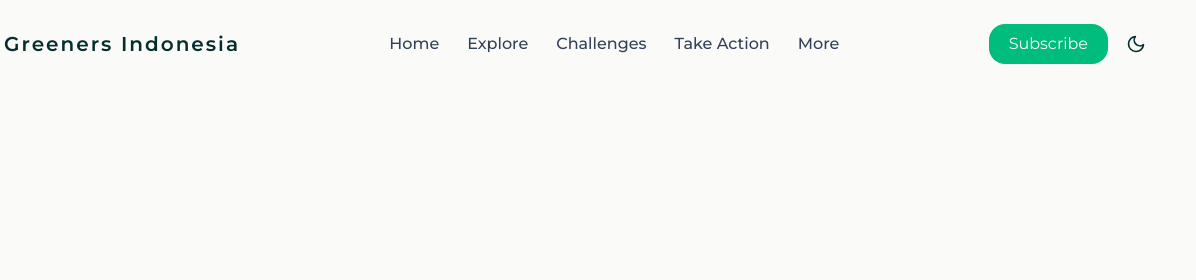
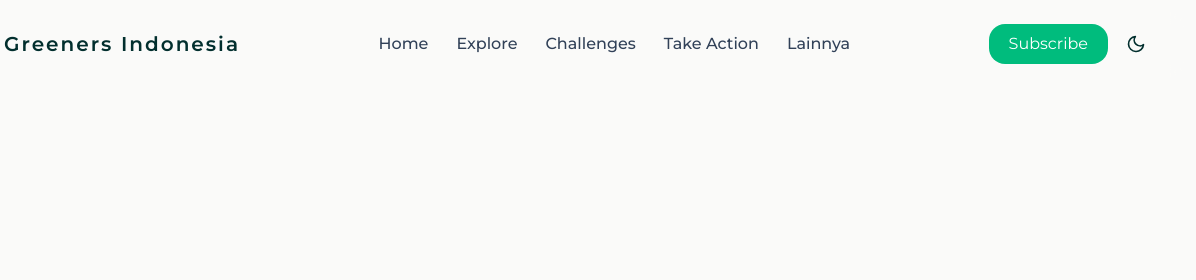
Before and after one commit to rejaajha/Tugas-Akhir-Tailwind, a website: page Index.html in a window 1280 px wide. Shown: the top 280 px of the page, 84-1280 px from the left. Drawn offline with Linux system fonts and the light colour scheme; a web font is replaced by a local one.

Commit message:
update lagi

```diff
--- a/Index.html
+++ b/Index.html
@@ -69,7 +69,7 @@
           <li><a href="#explore" class="nav-link">Explore</a></li>
           <li><a href="#challenges" class="nav-link">Challenges</a></li>
           <li><a href="#action" class="nav-link">Take Action</a></li>
-          <li><a href="#about" class="nav-link">More</a></li>
+          <li><a href="#about" class="nav-link">Lainnya</a></li>
         </ul>
 
 
```
